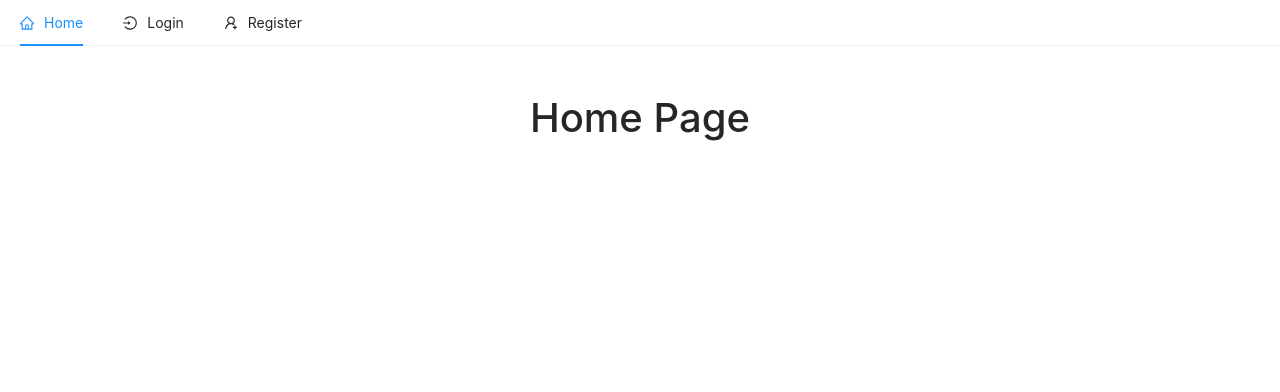
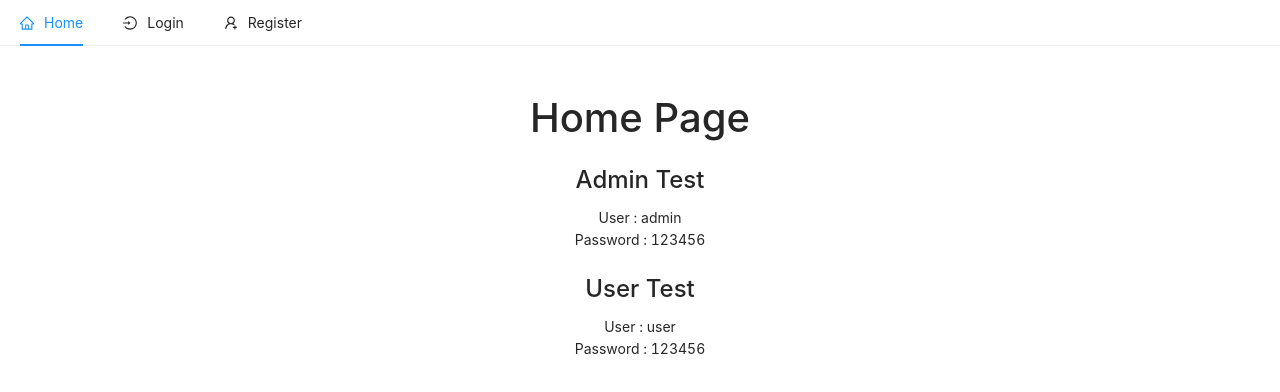
Before and after one commit to Devhell14/Mern-Stack-2023-frontend, a React (Vite) app: page / in a window 1280 px wide. Shown: the top 392 px of the page. Built offline with nearby package versions, Linux system fonts and the light colour scheme.

Commit message:
up homepage test

```diff
--- a/src/components/pages/Home.jsx
+++ b/src/components/pages/Home.jsx
@@ -2,8 +2,14 @@ const Home = () => {
   return (
     <div className="container text-center my-5">
       <h1>Home Page</h1>
+      <h4 className="mt-4">Admin Test</h4>
+      <span>User : admin</span> <br />
+      <span>Password : 123456</span>
+      <h4 className="mt-4">User Test</h4>
+      <span>User : user</span> <br />
+      <span>Password : 123456</span>
     </div>
-  )
-}
+  );
+};
 
-export default Home
+export default Home;
```
